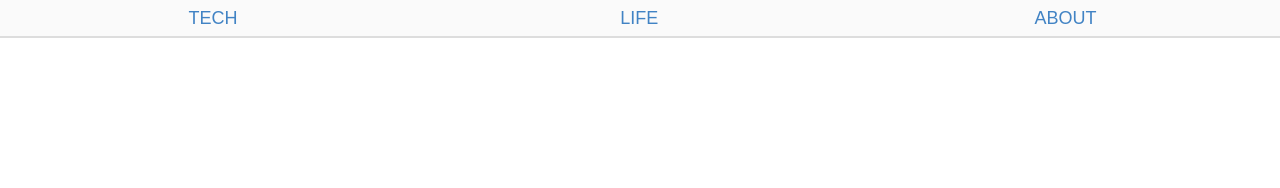
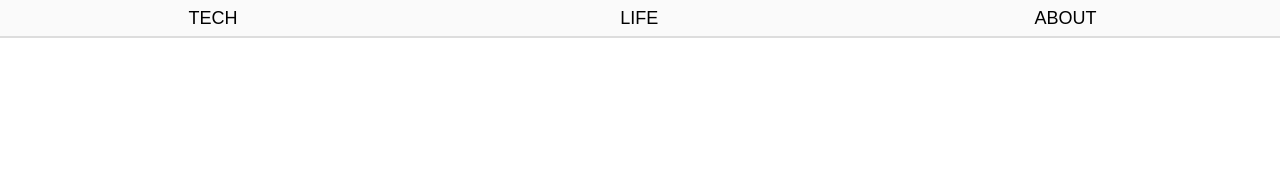
Before and after one commit to EdlinLink/edlinlink.github.io, a Jekyll site: the page built from index.html, in a window 1280 px wide. Shown: the top 188 px of the page. Built offline with Jekyll 4.4.1, drawn with Linux system fonts in a browser that asks for light colours.

Commit message:
set: default navigation bar text-color black

```diff
--- a/css/main.css
+++ b/css/main.css
@@ -154,9 +154,6 @@ dd{margin-left:2em;margin-bottom:1em;}
 .navigation a {
     display:block;
     text-transform:uppercase;       /*    set text to be uppercase    */
-}
-
-.navigation a:visited{
     color:#000000;                  /*    set text color to be black, defult is navy blue link color    */
 }
 
```
